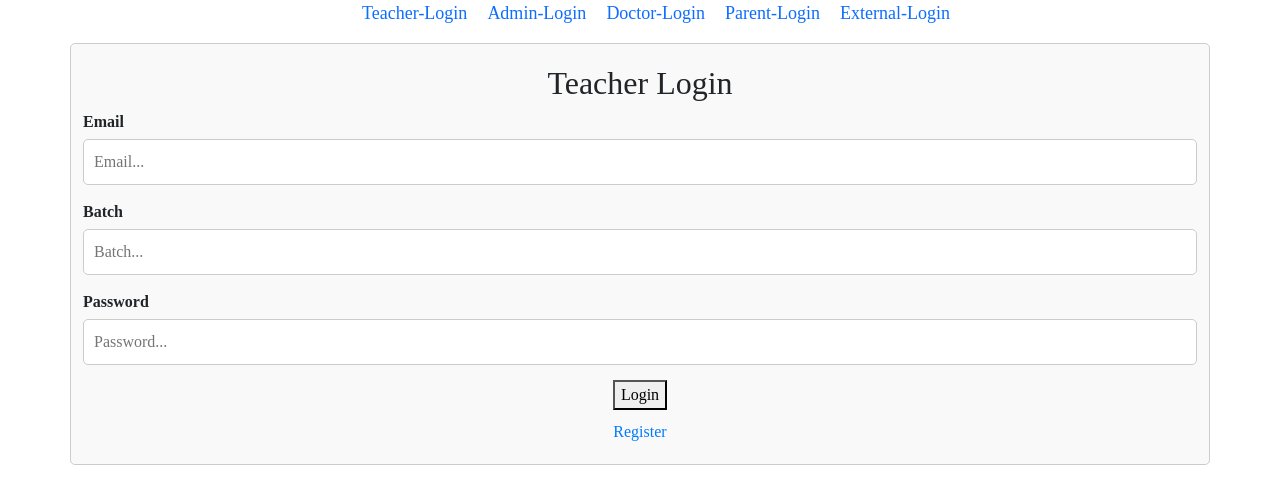
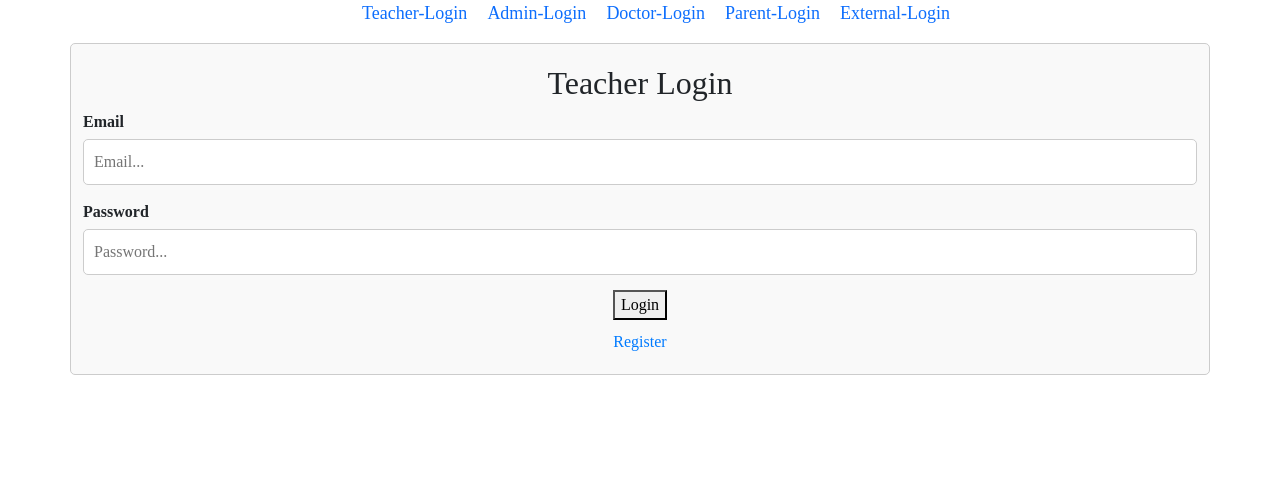
Before and after one commit to ArJuN-888/school-management, a React (Vite) app in the folder Client/: page /Tlogin in a window 1280 px wide. Shown: the top 504 px of the page. Built offline with nearby package versions, Linux system fonts and the light colour scheme; no server answers.

Commit message:
change front end of teacher

```diff
--- a/Client/src/Components/Teacherlogin.jsx
+++ b/Client/src/Components/Teacherlogin.jsx
@@ -39,15 +39,6 @@ export default function Login() {
         />
       </div>
       <div className="form-group">
-        <label>Batch</label>
-        <input
-          type='text'
-          value={teacherloginData.batch}
-          placeholder='Batch...'
-          onChange={(e) => handleLoginChange("batch", e.target.value)}
-        />
-      </div>
-      <div className="form-group">
         <label>Password</label>
         <input
           type='password'
```
